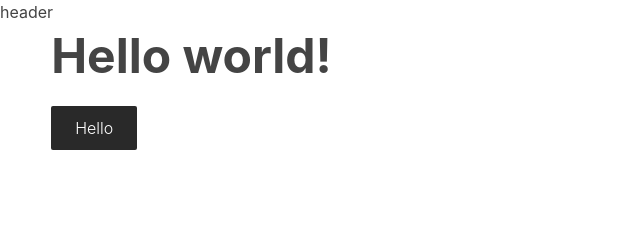
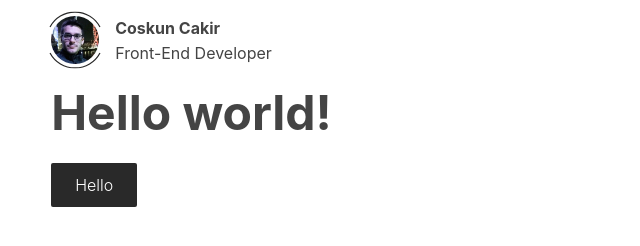
Before and after one commit to coskuncakir/homepage, a Gatsby site: page / in a window 1280 px wide. Shown: the whole page, without its empty margins (0-640 px from the left). Built offline with nearby package versions, Linux system fonts and the light colour scheme; Gatsby itself is replaced by a stand-in of ours.

Commit message:
wip: header, logo comp added

```diff
--- a/package.json
+++ b/package.json
@@ -11,7 +11,8 @@
     "start": "npm run develop",
     "serve": "gatsby serve",
     "clean": "gatsby clean",
-    "test": "echo \"Write tests! -> https://gatsby.dev/unit-testing\" && exit 1"
+    "test": "echo \"Write tests! -> https://gatsby.dev/unit-testing\" && exit 1",
+    "icons": "svgr static/assets/images/icons -d src/components/icons --icon --replace-attr-values \"#fff=currentColor\""
   },
   "dependencies": {
     "classnames": "^2.2.6",
@@ -30,6 +31,7 @@
     "react-helmet": "^6.1.0"
   },
   "devDependencies": {
+    "@svgr/cli": "^5.5.0",
     "prettier": "2.1.2"
   },
   "repository": {
--- /dev/null
+++ b/src/components/avatar/index.js
@@ -0,0 +1,30 @@
+import React from "react"
+import { graphql, StaticQuery } from "gatsby"
+import Img from "gatsby-image"
+
+export default function Avatar() {
+  return (
+    <StaticQuery
+      query={query}
+      render={data => (
+        <Img
+          style={{ width: "inherit", height: "inherit" }}
+          fluid={data.avatar.sharp.fluid}
+          alt="Coskun Cakir"
+        />
+      )}
+    />
+  )
+}
+
+export const query = graphql`
+  query {
+    avatar: file(relativePath: { eq: "avatar.jpg" }) {
+      sharp: childImageSharp {
+        fluid {
+          ...GatsbyImageSharpFluid_withWebp_tracedSVG
+        }
+      }
+    }
+  }
+`
--- a/src/components/header/header.module.scss
+++ b/src/components/header/header.module.scss
@@ -0,0 +1,4 @@
+.header {
+  padding-top: 1rem;
+  padding-bottom: 1rem;
+}
--- a/src/components/header/index.js
+++ b/src/components/header/index.js
@@ -1,5 +1,16 @@
 import React from "react"
+import Container from "../container"
+import Logo from "../logo"
+import styles from "./header.module.scss"
 
 export default function Header() {
-  return <header>header</header>
+  return (
+    <header className={styles.header}>
+      <Container>
+        <nav>
+          <Logo />
+        </nav>
+      </Container>
+    </header>
+  )
 }
--- /dev/null
+++ b/src/components/icons/OvalBorder.js
@@ -0,0 +1,16 @@
+import * as React from "react"
+
+function SvgOvalBorder(props) {
+  return (
+    <svg width="1em" height="1em" viewBox="0 0 57 57" {...props}>
+      <path
+        fillRule="evenodd"
+        fill="currentColor"
+        clipRule="evenodd"
+        d="M28.5 1.2A27.45 27.45 0 004.06 15.82L3 15.27A28.65 28.65 0 0128.5 0C39.64 0 49.29 6.2 54 15.27l-1.06.55A27.45 27.45 0 0028.5 1.2zM4.06 41.18A27.45 27.45 0 0028.5 55.8a27.45 27.45 0 0024.44-14.62l1.06.55A28.65 28.65 0 0128.5 57 28.65 28.65 0 013 41.73l1.06-.55z"
+      />
+    </svg>
+  )
+}
+
+export default SvgOvalBorder
--- /dev/null
+++ b/src/components/icons/index.js
@@ -0,0 +1 @@
+export { default as OvalBorder } from './OvalBorder'
--- /dev/null
+++ b/src/components/logo/index.js
@@ -0,0 +1,24 @@
+import React from "react"
+import { Link } from "gatsby"
+import { OvalBorder } from "../icons"
+import Avatar from "../avatar"
+import styles from "./logo.module.scss"
+
+export default function Logo() {
+  return (
+    <Link to="/" className={styles.logo}>
+      <div className={styles.avatar}>
+        <div className={styles.oval}>
+          <OvalBorder />
+        </div>
+        <div className={styles.image}>
+          <Avatar />
+        </div>
+      </div>
+      <div className={styles.title}>
+        <strong>Coskun Cakir</strong>
+        <span>Front-End Developer</span>
+      </div>
+    </Link>
+  )
+}
--- /dev/null
+++ b/src/components/logo/logo.module.scss
@@ -0,0 +1,39 @@
+.logo {
+  display: flex;
+}
+
+.avatar {
+  margin-right: 1rem;
+  position: relative;
+  width: 48px;
+  height: 48px;
+}
+
+.image {
+  border-radius: 50%;
+  overflow: hidden;
+  width: 48px;
+  height: 48px;
+}
+
+.oval {
+  position: absolute;
+  left: 50%;
+  top: 50%;
+  transform: translateX(-50%) translateY(-50%);
+  display: flex;
+  flex-direction: row;
+  align-items: center;
+  justify-content: center;
+
+  svg {
+    width: 57px;
+    height: 57px;
+    color: var(--c-primary);
+  }
+}
+
+.title {
+  display: flex;
+  flex-direction: column;
+}
```
Also changed, not shown: static/assets/images/avatar.jpg (added), static/assets/images/icons/oval-border.svg (added), 1 other file.
